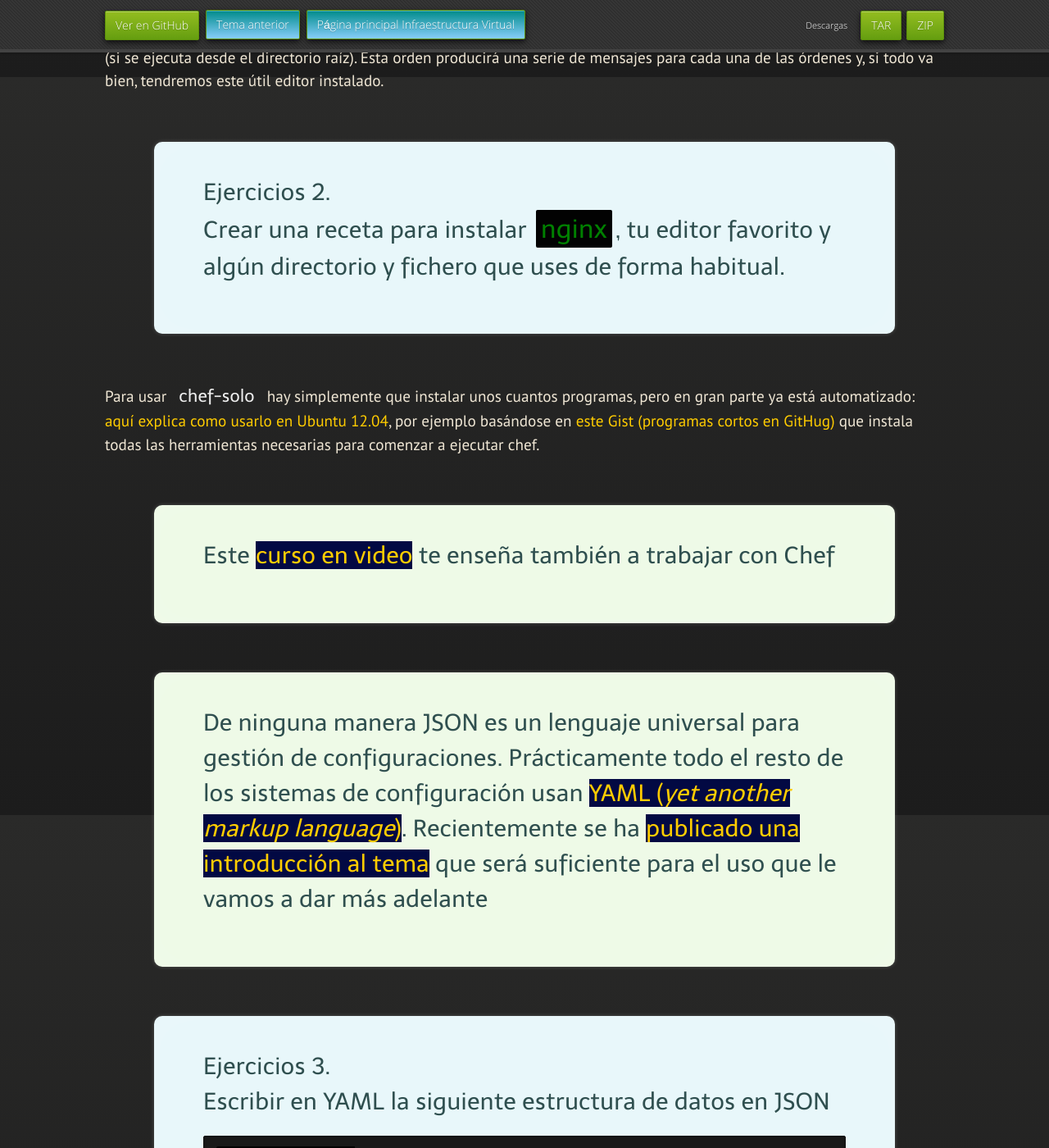
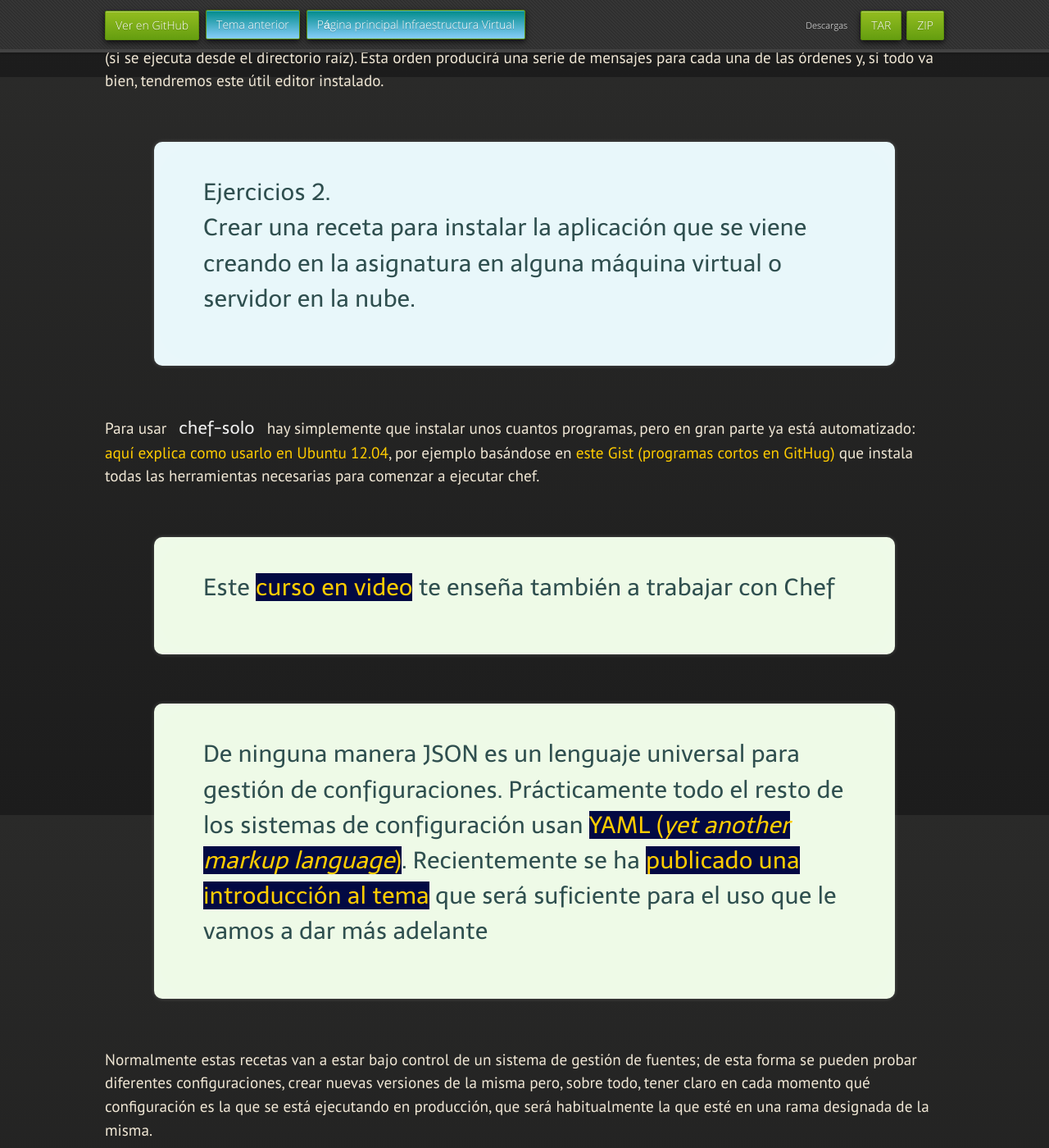
Before and after one commit to JJ/IV, a Jekyll site: the page built from documentos/temas/Gestion_de_configuraciones.md, in a window 1280 px wide and 1400 px high, scrolled down 4406 px. Shown: the whole window at 82% size. Built offline with Jekyll 4.4.1, drawn with Linux system fonts in a browser that asks for light colours; nearby versions of some CDN libraries; some web fonts are replaced; our own code applies the rules of GitHub Pages for plain Markdown files; some of the changed text lies outside the part shown.

Commit message:
Sync documentos/temas/Gestion_de_configuraciones.md de master a gh-pages

```diff
--- a/documentos/temas/Gestion_de_configuraciones.md
+++ b/documentos/temas/Gestion_de_configuraciones.md
@@ -192,8 +192,8 @@ tendremos este útil editor instalado.
 
 <div class='ejercicios' markdown='1'>
 
-Crear una receta para instalar `nginx`, tu editor favorito y algún
-directorio y fichero que uses de forma habitual.
+Crear una receta para instalar la aplicación que se viene creando en
+la asignatura en alguna máquina virtual o servidor en la nube.
 
 </div>
 
@@ -222,15 +222,6 @@ configuración usan
 se ha
 [publicado una introducción al tema](http://pharalax.com/blog/yaml-introduccion-al-lenguaje-yaml/)
 que será suficiente para el uso que le vamos a dar más adelante
-
-</div>
-
-<div class='ejercicios' markdown='1'>
-
-Escribir en YAML la siguiente estructura de datos en JSON
-
-	{ uno: "dos",
-      tres: [ 4, 5, "Seis", { siete: 8, nueve: [ 10, 11 ] } ] }
 
 </div>
 
@@ -325,14 +316,6 @@ puede trabajar con servidores web o
 o
 [incluso desplegar aplicaciones directamente usando el módulo `git`](http://docs.ansible.com/intro_adhoc.html#managing-packages)
 
-<div class='ejercicios' markdown='1'>
-
-Desplegar los fuentes de la aplicación de  DAI o cualquier otra aplicación que se
-encuentre en un servidor git público en la máquina virtual Azure (o
-una máquina virtual local) usando ansible.
-
-</div>
-
 Finalmente, el concepto similar a las recetas de Chef en Ansible son los
 [*playbooks*](http://davidwinter.me/articles/2013/11/23/introduction-to-ansible/),
 ficheros en YAML que le dicen a la máquina virtual qué es lo que hay
```
Also changed, not shown: other parts of documentos/temas/Gestion_de_configuraciones.md (+1 -3 lines).
